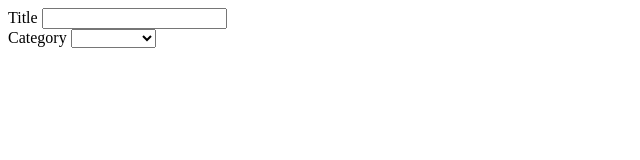
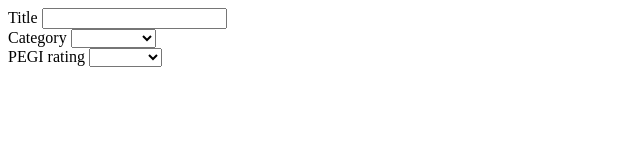
Before and after one commit to basically-joe/DOM_hw_wk6_GameInventory, a plain HTML site: page index.html in a window 1280 px wide. Shown: the whole page, without its empty margins (0-640 px from the left). Drawn offline with Linux system fonts and the light colour scheme.

Commit message:
added select for PEGI rating and working in browser

```diff
--- a/index.html
+++ b/index.html
@@ -12,7 +12,6 @@
           <label for="title" class="primary">Title</label>
           <input type="text" id="title" required/>
         </div>
-        <div id="form-wrapper">
         <div class="form-item">
           <label for="category" class="primary">Category</label>
           <select id="category">
@@ -25,6 +24,17 @@
             <option value="Simulation">Simulation</option>
           </select>
         </div>
+        <div class="form-item">
+          <label for="pegi" class="primary">PEGI rating</label>
+          <select id="pegi">
+            <option value="" disabled selected></option>
+            <option value="PEGI-3">PEGI 3</option>
+            <option value="PEGI-7">PEGI 7</option>
+            <option value="PEGI-12">PEGI 12</option>
+            <option value="PEGI-16">PEGI 16</option>
+            <option value="PEGI-18">PEGI 18</option>
+          </select>
+        </div>
       </div>
     </form>
   </body>
```
Lines whose indentation alone changed are shown as unchanged.
